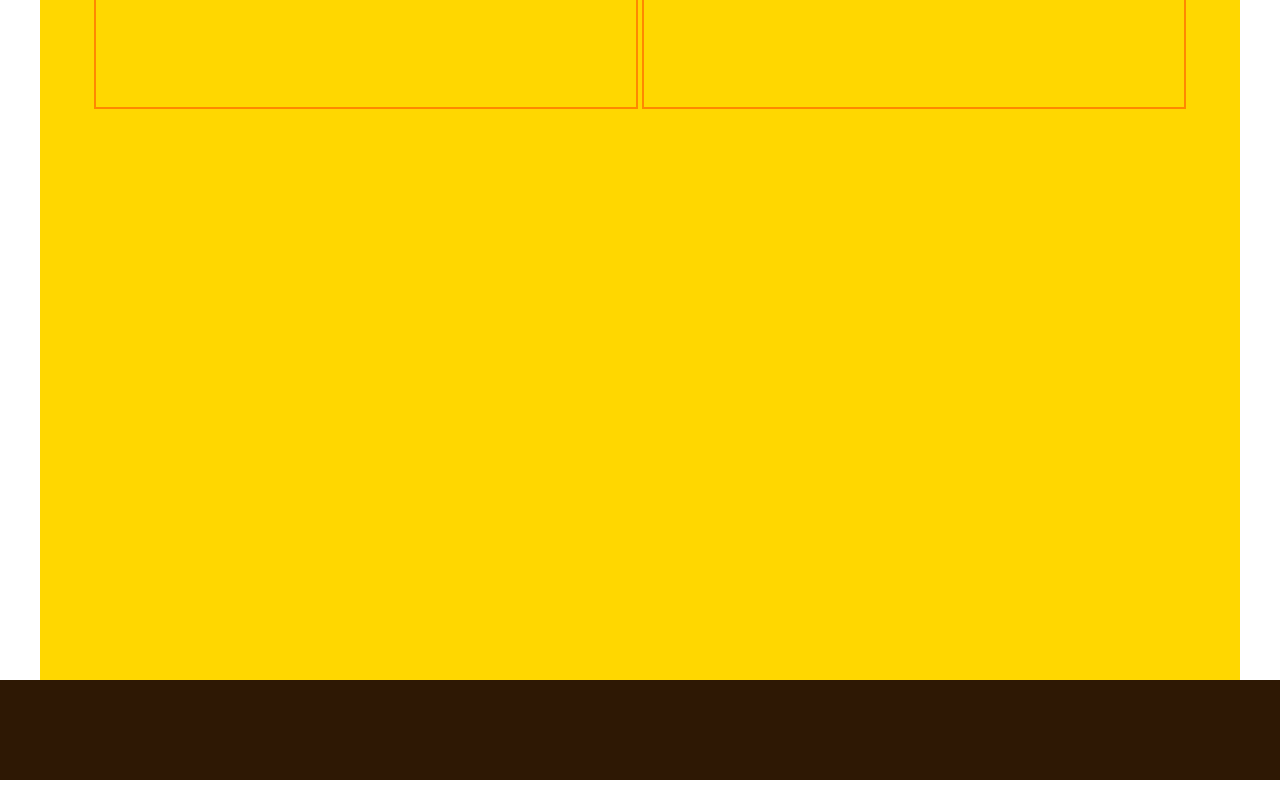
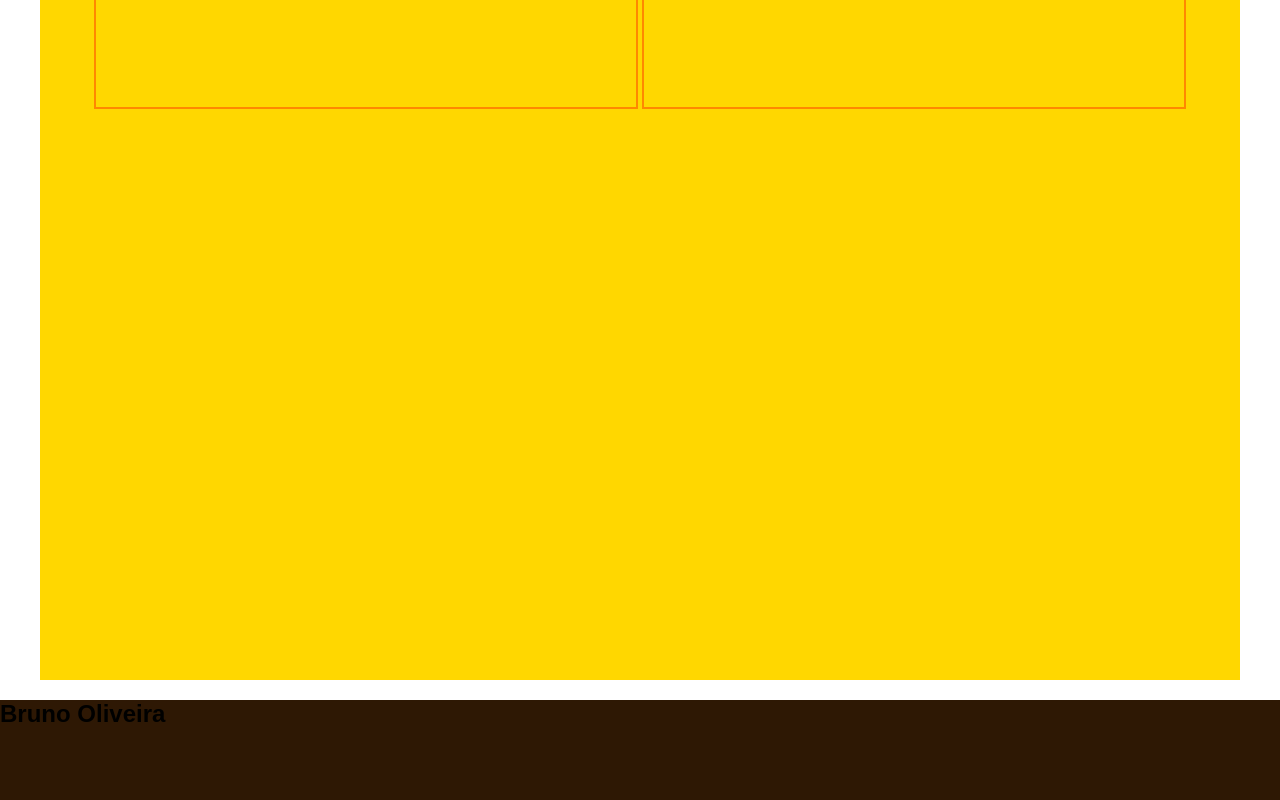
Before and after one commit to BrunoBR7586/aula6-2m, a plain HTML site: page contato.html in a window 1280 px wide. Shown: the part 520-1320 px from the top of the page. Drawn offline with Linux system fonts and the light colour scheme.

Commit message:
alterado footer do contato.html

```diff
--- a/contato.html
+++ b/contato.html
@@ -62,7 +62,7 @@
         </section>
     </main>
     <footer>
-
+         <h2>Bruno Oliveira</h2>
     </footer>
 </body>
 </html>
```
